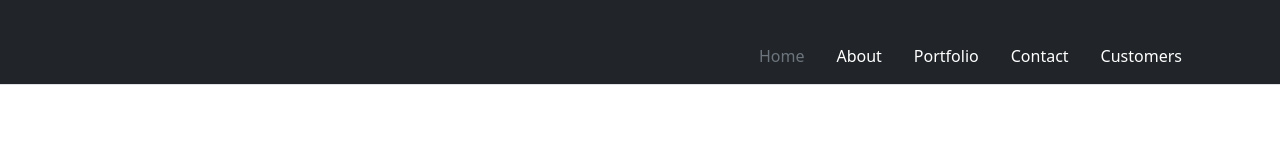
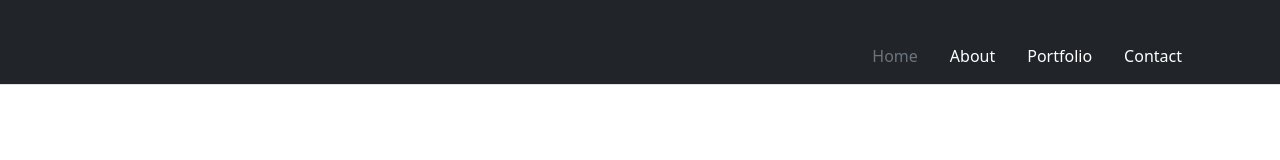
Before and after one commit to dasunprabodha/Peronal-Portfolio, a website: page index.html in a window 1280 px wide. Drawn offline with nearby package versions, Linux system fonts and the light colour scheme; a web font is replaced by a local one.

Commit message:
Initializing bootstrap

```diff
--- a/index.html
+++ b/index.html
@@ -52,12 +52,7 @@
                             Contact
                         </a>
                     </li>
-                    <li>
-                        <a href="#" class="nav-link text-white">
-                            <svg class="bi d-block mx-auto mb-1" width="24" height="24"><use xlink:href="#people-circle"></use></svg>
-                            Customers
-                        </a>
-                    </li>
+
                 </ul>
             </div>
         </div>
```
